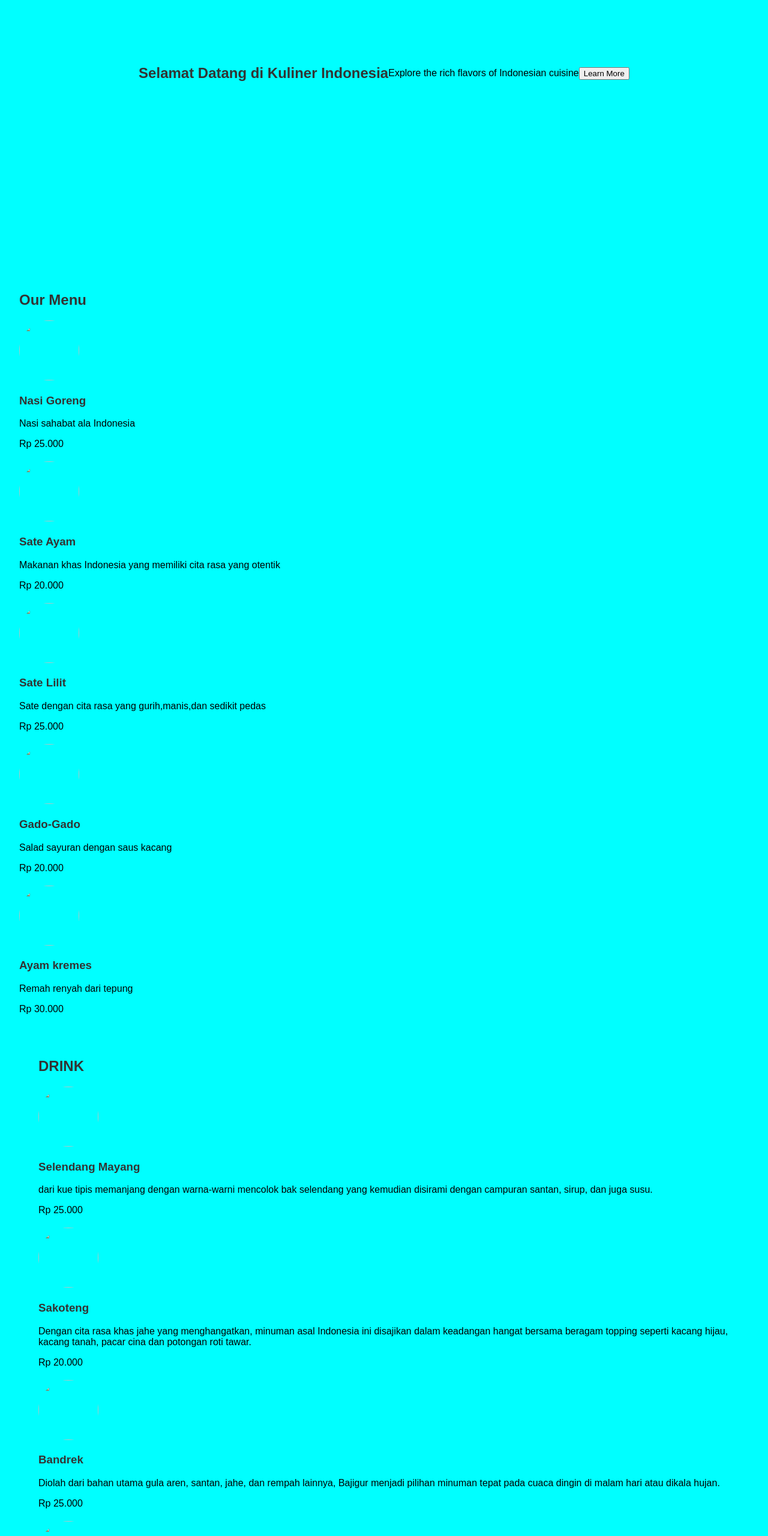
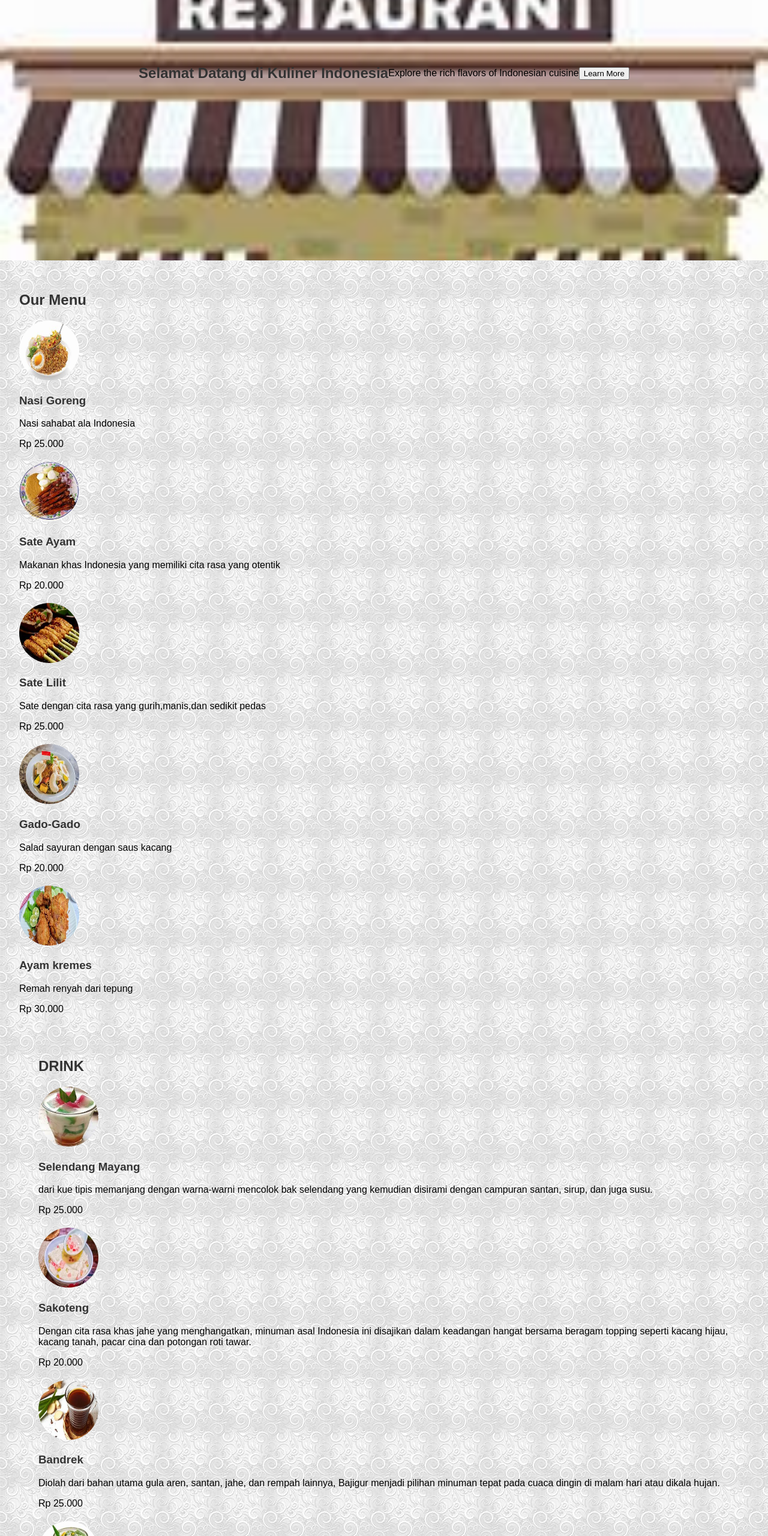
Before and after one commit to witawita122/TUGAS-TUGAS-WEB-WITA-, a plain HTML site: page KULINER NUSANTARA/index.html in a window 1280 px wide. Shown: the part 240-2800 px from the top of the page at 60% size. Drawn offline with Linux system fonts and the light colour scheme; files whose address does not match are found by name.

Commit message:
Add files via upload

```diff
--- a/KULINER NUSANTARA/index.html
+++ b/KULINER NUSANTARA/index.html
@@ -32,35 +32,35 @@
       <h2>Our Menu</h2>
       <ul>
         <li>
-          <img src="putih/nasigoreng.jfif" />
+          <img src="nasigoreng.jfif" />
           <h3>Nasi Goreng</h3>
           <p>Nasi sahabat ala Indonesia</p>
           <span>Rp 25.000</span>
         </li>
 
         <li>
-          <img src="putih/sateayam.jfif" />
+          <img src="sateayam.jfif" />
           <h3>Sate Ayam</h3>
           <p>Makanan khas Indonesia yang memiliki cita rasa yang otentik</p>
           <span>Rp 20.000</span>
         </li>
 
         <li>
-          <img src="putih/satelilit.jfif" />
+          <img src="sate.jfif" />
           <h3>Sate Lilit</h3>
           <p>Sate dengan cita rasa yang gurih,manis,dan sedikit pedas</p>
           <span>Rp 25.000</span>
         </li>
 
         <li>
-          <img src="putih/gado-gado.jfif" />
+          <img src="gado-gado.jfif" />
           <h3>Gado-Gado</h3>
           <p>Salad sayuran dengan saus kacang</p>
           <span>Rp 20.000</span>
         </li>
 
         <li>
-          <img src="putih/ayamkremes.jfif" />
+          <img src="ayam kremes.jfif" />
           <h3>Ayam kremes</h3>
           <p>Remah renyah dari tepung</p>
           <span>Rp 30.000</span>
@@ -71,7 +71,7 @@
         <h2>DRINK</h2>
       <ul>
         <li>
-          <img src="putih/selendangmayang.jfif" />
+          <img src="selendangmayang.jfif" />
           <h3>Selendang Mayang</h3>
           <p>dari kue tipis memanjang dengan warna-warni mencolok bak selendang yang kemudian
              disirami dengan campuran santan, sirup, dan juga susu. </p>
@@ -79,7 +79,7 @@
         </li>
 
         <li>
-          <img src="putih/sakoteng.jfif" />
+          <img src="sakoteng.jfif" />
           <h3>Sakoteng</h3>
           <p>Dengan cita rasa khas jahe yang menghangatkan, minuman asal Indonesia ini disajikan dalam keadangan hangat bersama beragam topping
              seperti kacang hijau, kacang tanah, pacar cina dan potongan roti tawar. </p>
@@ -87,7 +87,7 @@
         </li>
 
         <li>
-          <img src="putih/bandrek.jfif" />
+          <img src="bandrek.jfif" />
           <h3>Bandrek</h3>
           <p>Diolah dari bahan utama gula aren, santan, jahe, dan rempah lainnya, Bajigur menjadi
             pilihan minuman tepat pada cuaca dingin di malam hari atau dikala hujan.</p>
@@ -95,7 +95,7 @@
         </li>
 
         <li>
-          <img src="putih/cendol.jfif" />
+          <img src="escendol.jfif" />
           <h3>Es-Cendol</h3>
           <p>Minuman dingin asli Indonesia dari Pulau Jawa yang berisi cendol dan buah nangka,
             disajikan bersama sirup gula dan kuah santan yang gurih. Manis dan segar!</p>
@@ -103,7 +103,7 @@
         </li>
 
         <li>
-          <img src="putih/coffe.jfif" />
+          <img src="coffe.jfif" />
           <h3>COFFE</h3>
           <p>Di pagi hari, kopi panas adalah yang paling enak disesap berlama-lama.
              Sedangkan di siang hari, segelas cold brew atau es kopi adalah pilihan paling tepat untuk menghapus dahaga.</p>
--- a/KULINER NUSANTARA/style.css
+++ b/KULINER NUSANTARA/style.css
@@ -1,6 +1,6 @@
 body {
     background-color: aqua;
-    background-image:url(./putih/corakputih.jpg);
+    background-image:url(./putih/putih.jfif);
      font-family: Arial, sans-serif;
     margin: 0;
     padding: 0;
@@ -40,7 +40,7 @@ body {
   }
 
   #home {
-    background-image: url('./putih/bck.jfif');
+    background-image: url('./putih/resst.jfif');
     background-size: cover;
     height: 70vh;
     display: flex;
```
Also changed, not shown: KULINER NUSANTARA/ayam kremes.jfif (added), KULINER NUSANTARA/bandrek.jfif (added), KULINER NUSANTARA/coffe.jfif (added), KULINER NUSANTARA/escendol.jfif (added), KULINER NUSANTARA/gado-gado.jfif (added), KULINER NUSANTARA/nasigoreng.jfif (added), KULINER NUSANTARA/putih/putih.jfif (added), KULINER NUSANTARA/putih/resst.jfif (added), KULINER NUSANTARA/putih/rest.jfif (added), KULINER NUSANTARA/sakoteng.jfif (added), KULINER NUSANTARA/sate.jfif (added), KULINER NUSANTARA/sateayam.jfif (added), KULINER NUSANTARA/selendangmayang.jfif (added).
